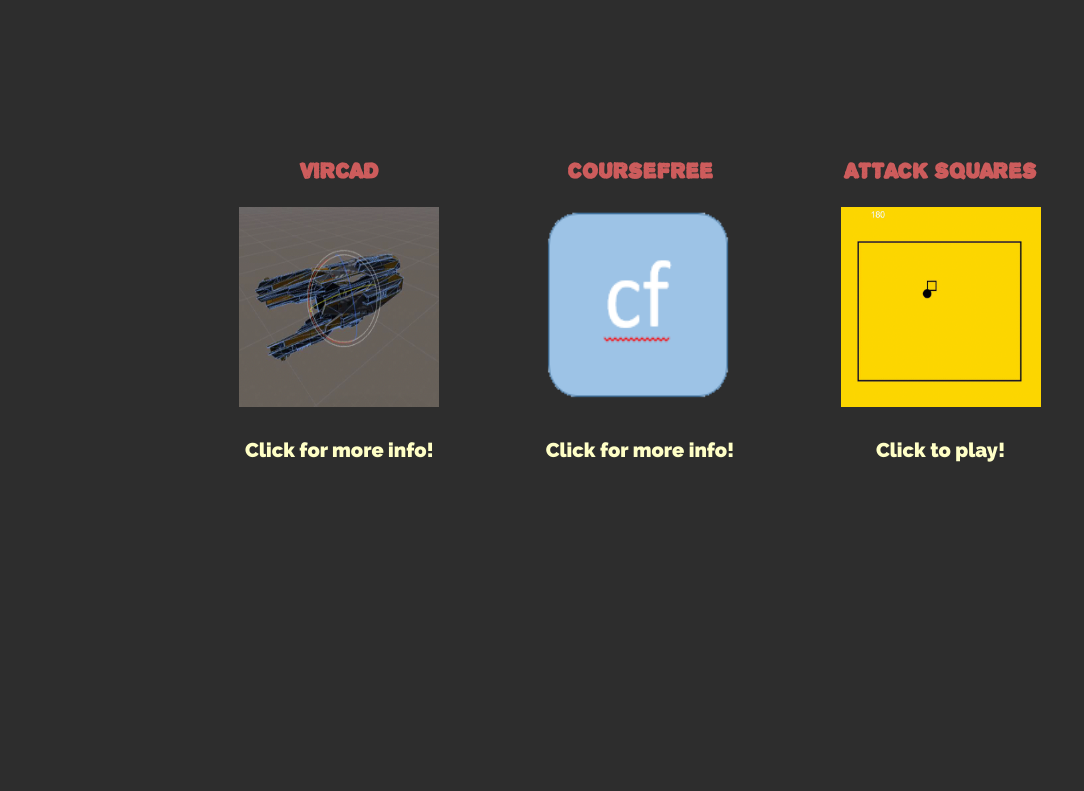
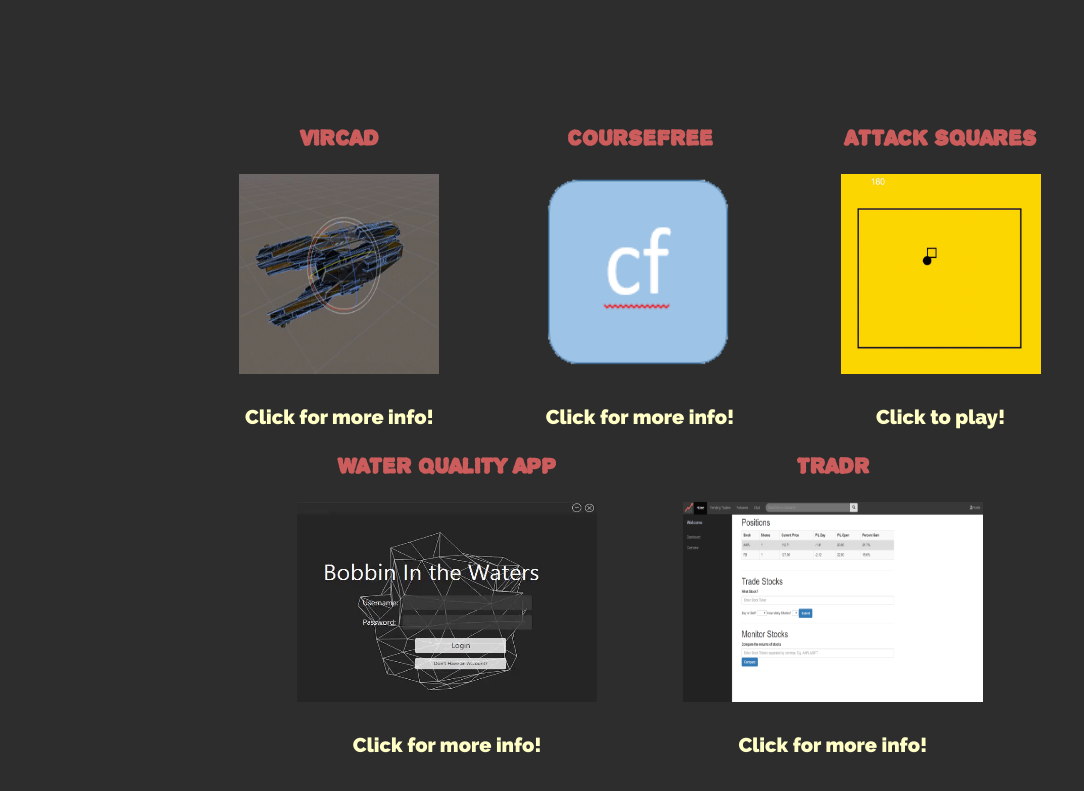
Before and after one commit to kpraturu/kpraturu.github.io, a plain HTML site: page projects/projects.html in a window 1280 px wide. Shown: the part 93-884 px from the top of the page, without its empty margins (0-1084 px from the left). Before the commit the page ends 800 px from the top, so only its background shows below. Drawn offline with Linux system fonts and the light colour scheme.

Commit message:
Updated website with projects from last year

```diff
--- a/css/styleProjects.css
+++ b/css/styleProjects.css
@@ -60,7 +60,8 @@ body {
     height: 215px;
     color: #262626;
     padding: 15px;
-    padding-top: 33px;
+    padding-top: 0px;
+    padding-bottom: 70px;
     vertical-align: middle;
     margin: 5px 25px;
     z-index: 200;
@@ -74,6 +75,31 @@ body {
 .info:hover #projectTitle {
     color: #EC407A;
 }
+
+
+
+.infoBig {
+    display: inline-block;
+    width: 300px;
+    height: 300px;
+    color: #262626;
+    padding: 15px;
+    padding-top: 33px;
+    padding-bottom: 70px;
+    vertical-align: middle;
+    margin: 5px 25px;
+    z-index: 200;
+}
+.infoBig:hover {
+    cursor:pointer;
+}
+.infoBig:hover #projectInfo {
+    color: #CD5C5C;
+}
+.infoBig:hover #projectTitle {
+    color: #EC407A;
+}
+
 #projectInfo {
     font-family: 'ralewayblack';
     text-align: center;
@@ -85,6 +111,7 @@ body {
     text-align: center;
     color: #CD5C5C;
 }
+
 #cf {
     transform: scale(1);
     transition: all 0.3s;
--- a/js/scriptProjects.js
+++ b/js/scriptProjects.js
@@ -3,6 +3,13 @@ function hoverA(element) {
 }
 function unhoverA(element) {
     element.setAttribute('src', '../img/attackSquares.png');
+}
+
+function hoverB(element) {
+    element.setAttribute('src', '../img/bobbin.gif');
+}
+function unhoverB(element) {
+    element.setAttribute('src', '../img/bobbin.png');
 }
 
 function hoverC(element) {
--- a/projects/projects.html
+++ b/projects/projects.html
@@ -33,6 +33,19 @@
            <img id="attack" src="../img/attackSquares.png" height="200" width="200"/>
            <h4 id="projectInfo">Click to play!</h4>
         </div>
+
+        <div class="infoBig" onmouseover="hoverB(document.getElementById('bobbin'));" onmouseout="unhoverB(document.getElementById('bobbin'));"
+          onclick="window.open('https://github.com/aaronstrickland81/bobbin-in-the-waters', '_new');">
+          <h3 id="projectTitle">Water Quality App</h3>
+           <img id="bobbin" src="../img/bobbin.png" height="200" width="300"/>
+           <h4 id="projectInfo">Click for more info!</h4>
+        </div>
+
+        <div class="infoBig" onclick="window.open('https://github.com/Kpatel6987/Tradr', '_new');">
+          <h3 id="projectTitle">Tradr</h3>
+           <img id="attack" src="../img/tradr.png" height="200" width="300"/>
+           <h4 id="projectInfo">Click for more info!</h4>
+        </div>
     </div>
 
     <script type="text/javascript" src="../js/scriptProjects.js"></script>
```
Also changed, not shown: img/bobbin.png (added), img/tradr.png (added), 1 other file.
